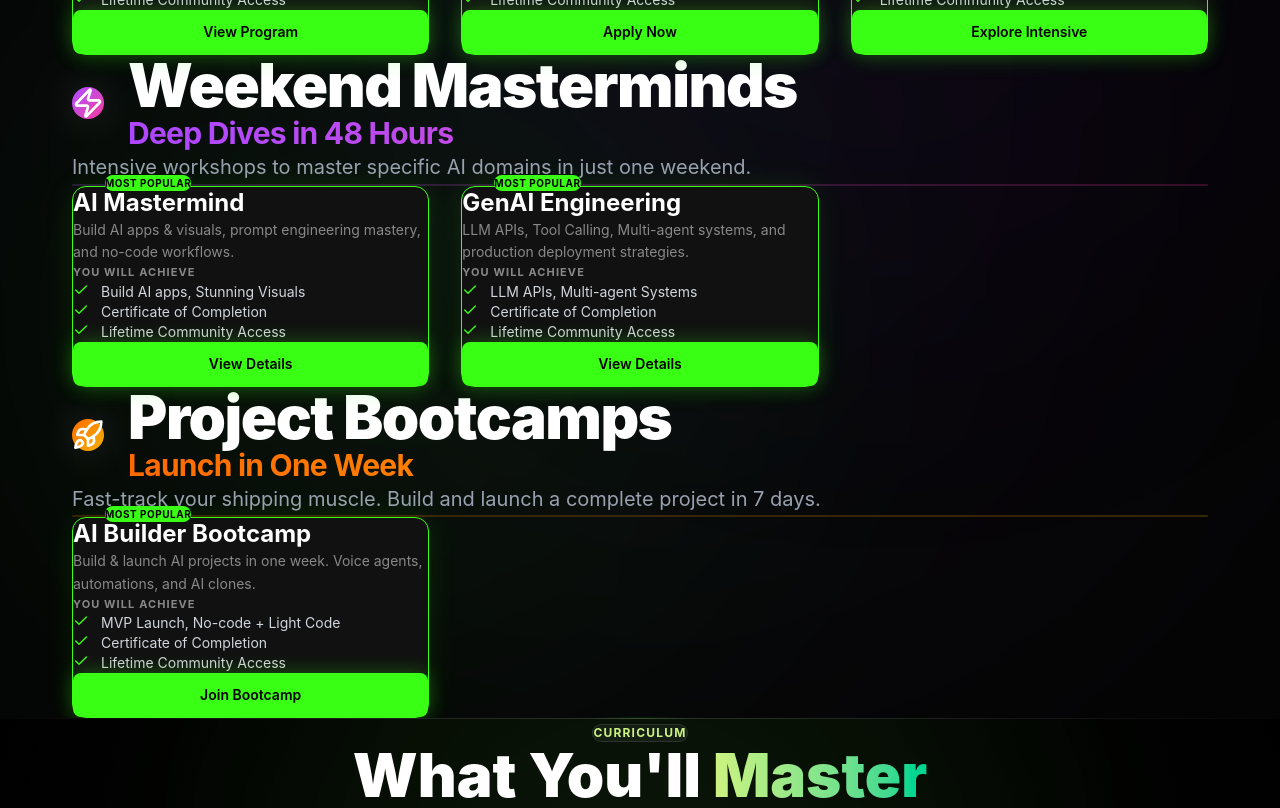
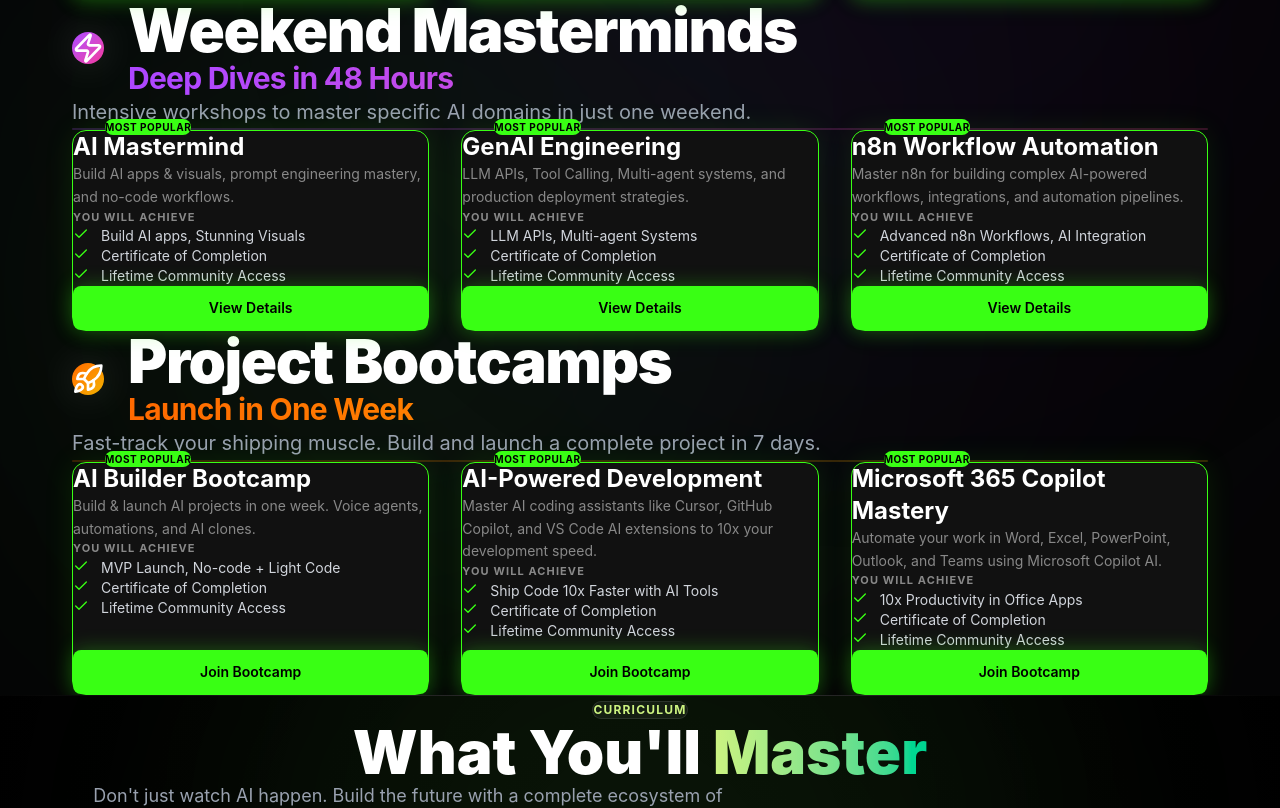
Before and after one commit to aimyntra/AI-Myntra, a React (Vite) app: page / in a window 1280 px wide. Shown: the part 1220-2028 px from the top of the page. Built offline with nearby package versions, Linux system fonts and the light colour scheme.

Commit message:
Revamp UI: Visual dividers, Mega Menu, Tools & Testimonials update1

```diff
--- a/src/components/AllCourses.jsx
+++ b/src/components/AllCourses.jsx
@@ -69,6 +69,16 @@
                     outcome: "LLM APIs, Multi-agent Systems",
                     cta: "View Details",
                     highlight: true
+                },
+                {
+                    title: "n8n Workflow Automation",
+                    slug: "n8n-workflow-automation",
+                    duration: "2 Days",
+                    level: "Automation Enthusiasts",
+                    description: "Master n8n for building complex AI-powered workflows, integrations, and automation pipelines.",
+                    outcome: "Advanced n8n Workflows, AI Integration",
+                    cta: "View Details",
+                    highlight: true
                 }
             ]
         },
@@ -86,6 +96,26 @@
                     level: "Makers & Builders",
                     description: "Build & launch AI projects in one week. Voice agents, automations, and AI clones.",
                     outcome: "MVP Launch, No-code + Light Code",
+                    cta: "Join Bootcamp",
+                    highlight: true
+                },
+                {
+                    title: "AI-Powered Development",
+                    slug: "ai-powered-development-bootcamp",
+                    duration: "1 Week",
+                    level: "Developers & Coders",
+                    description: "Master AI coding assistants like Cursor, GitHub Copilot, and VS Code AI extensions to 10x your development speed.",
+                    outcome: "Ship Code 10x Faster with AI Tools",
+                    cta: "Join Bootcamp",
+                    highlight: true
+                },
+                {
+                    title: "Microsoft 365 Copilot Mastery",
+                    slug: "microsoft-365-copilot-bootcamp",
+                    duration: "1 Week",
+                    level: "Business Professionals",
+                    description: "Automate your work in Word, Excel, PowerPoint, Outlook, and Teams using Microsoft Copilot AI.",
+                    outcome: "10x Productivity in Office Apps",
                     cta: "Join Bootcamp",
                     highlight: true
                 }
@@ -110,7 +140,7 @@
                     <h2 className="text-6xl md:text-8xl font-black mb-8 text-white tracking-tighter leading-[0.9] text-center mx-auto pl-32 md:pl-40">
                         Choose Your <span className="text-transparent bg-clip-text bg-gradient-to-r from-[#CCF381] via-emerald-400 to-[#CCF381] animate-text-shimmer bg-[length:200%_auto]">AI Path</span>
                     </h2>
-                    <p className="text-gray-400 text-xl md:text-2xl leading-relaxed max-w-4xl mx-auto text-center">
+                    <p className="text-gray-400 text-sm leading-relaxed max-w-4xl mx-auto text-center pl-32 md:pl-40">
                         From weekend deep dives to comprehensive fellowships. We have a program for every stage of your AI journey.
                     </p>
                 </div>
```
